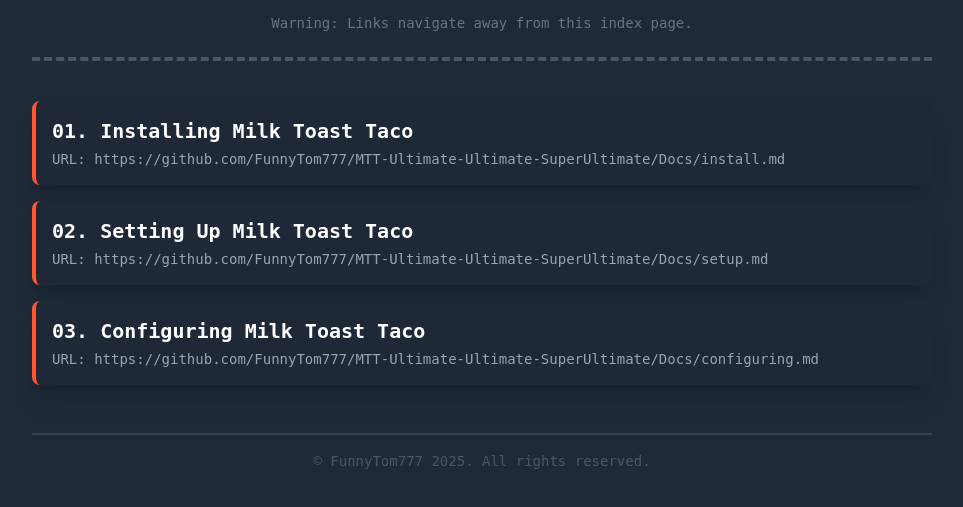
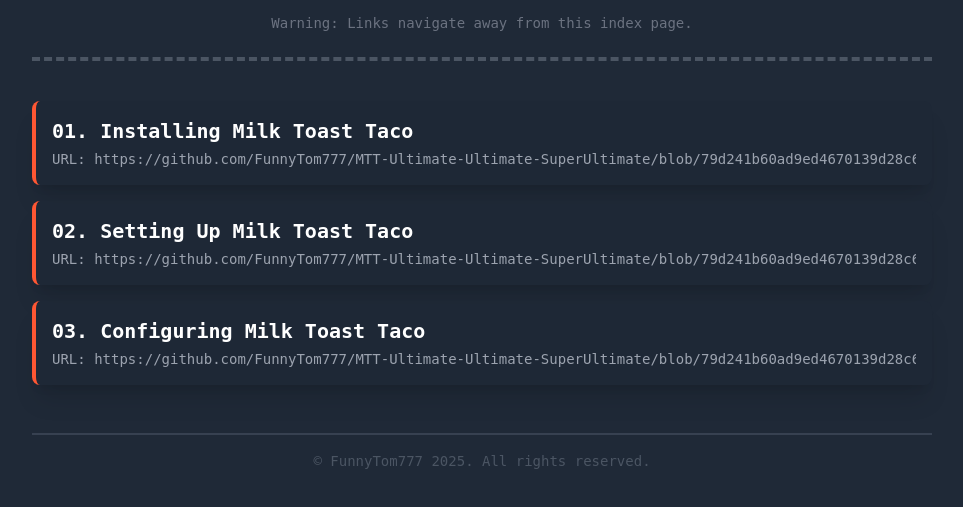
Before and after one commit to FunnyTom777/MTT-Ultimate-Ultimate-SuperUltimate, a plain HTML site: page Docs/documentation.html in a window 1280 px wide. Shown: the part 219-726 px from the top of the page, without its empty margins (158-1121 px from the left). Drawn offline with nearby package versions, Linux system fonts and the light colour scheme.

Commit message:
Update documentation.html

```diff
--- a/Docs/documentation.html
+++ b/Docs/documentation.html
@@ -96,15 +96,15 @@
         const docFiles = [
             {
                 name: "01. Installing Milk Toast Taco",
-                url: "https://github.com/FunnyTom777/MTT-Ultimate-Ultimate-SuperUltimate/Docs/install.md"
+                url: "https://github.com/FunnyTom777/MTT-Ultimate-Ultimate-SuperUltimate/blob/79d241b60ad9ed4670139d28c690e8f3333b4b7e/Docs/install.md"
             },
             {
                 name: "02. Setting Up Milk Toast Taco",
-                url: "https://github.com/FunnyTom777/MTT-Ultimate-Ultimate-SuperUltimate/Docs/setup.md"
+                url: "https://github.com/FunnyTom777/MTT-Ultimate-Ultimate-SuperUltimate/blob/79d241b60ad9ed4670139d28c690e8f3333b4b7e/Docs/setup.md"
             },
             {
                 name: "03. Configuring Milk Toast Taco",
-                url: "https://github.com/FunnyTom777/MTT-Ultimate-Ultimate-SuperUltimate/Docs/configuring.md"
+                url: "https://github.com/FunnyTom777/MTT-Ultimate-Ultimate-SuperUltimate/blob/79d241b60ad9ed4670139d28c690e8f3333b4b7e/Docs/configuring.md"
             },
             // Add or remove your .md files here!
             // { name: "New Feature Documentation", url: "https://github.com/YourUsername/YourRepoName/blob/main/docs/new_feature.md" },
@@ -164,4 +164,5 @@
         });
     </script>
 </body>
+
 </html>
```
